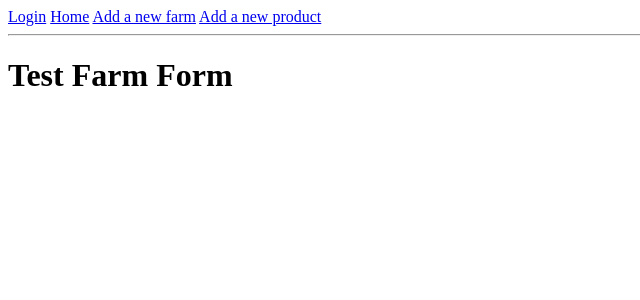
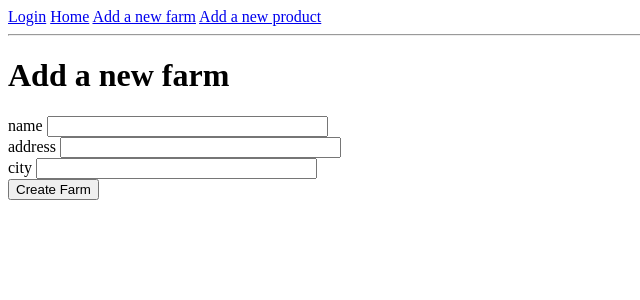
Before and after one commit to victorcocuz/FSDN-Farm-Shop, a Flask app: page /farms/create in a window 1280 px wide. Shown: the top 300 px of the page, without its empty margins (0-640 px from the left). Run offline with Flask 2, Linux system fonts and the light colour scheme.

Commit message:
added functionality for farms and products forms

```diff
--- a/application/forms.py
+++ b/application/forms.py
@@ -1,5 +1,5 @@
 from flask_wtf import FlaskForm
-from wtforms import StringField, PasswordField, BooleanField, SubmitField
+from wtforms import IntegerField, StringField, PasswordField, BooleanField, SubmitField
 from wtforms.validators import DataRequired
 
 class LoginForm(FlaskForm):
@@ -11,8 +11,8 @@ class LoginForm(FlaskForm):
 class FarmForm(FlaskForm):
 	name = StringField('name', validators=[DataRequired()])
 	address = StringField('address', validators=[DataRequired()])
-	city = StringField('name', validators=[DataRequired()])
+	city = StringField('city', validators=[DataRequired()])
 
-class FoodForm(FlaskForm):
-	name = StringField('name', validator=[DataRequired()])
-	quantity = StringField('address', validators=[DataRequired()])
+class ProductForm(FlaskForm):
+	name = StringField('name', validators=[DataRequired()])
+	quantity = IntegerField('quantity', validators=[DataRequired()])
--- a/application/routes.py
+++ b/application/routes.py
@@ -1,6 +1,6 @@
 from flask import render_template, flash, redirect, url_for
 from flask import current_app as app
-from application.forms import LoginForm
+from application.forms import LoginForm, FarmForm, ProductForm
 
 @app.route('/')
 @app.route('/home')
@@ -29,8 +29,8 @@ def login():
 
 @app.route('/farms/create', methods=['GET'])
 def create_farm_form():
-	return render_template('forms/new_farm.html')
+	return render_template('forms/new_farm.html', form=FarmForm())
 
 @app.route('/products/create', methods=['GET'])
 def create_product_form():
-	return render_template('forms/new_product.html')
+	return render_template('forms/new_product.html', form=ProductForm())
--- a/application/templates/forms/new_farm.html
+++ b/application/templates/forms/new_farm.html
@@ -1,5 +1,20 @@
 {% extends 'index.html' %}
 {% block title %}New Farm{% endblock %}
 {% block content %}
-<h1>Test Farm Form</h1>
+<form method="POST">
+	<h1>Add a new farm</h1>
+	<div>
+		{{ form.name.label }}
+		{{ form.name(size=32) }}
+	</div>
+	<div>
+		{{ form.address.label }}
+		{{ form.address(size=32) }}
+	</div>
+	<div>
+		{{ form.city.label }}
+		{{ form.city(size=32) }}
+	</div>
+	<input type="submit" value="Create Farm">
+</form>
 {% endblock %}
```
Also changed, not shown: application/templates/forms/new_product.html (+12 -1 lines).
